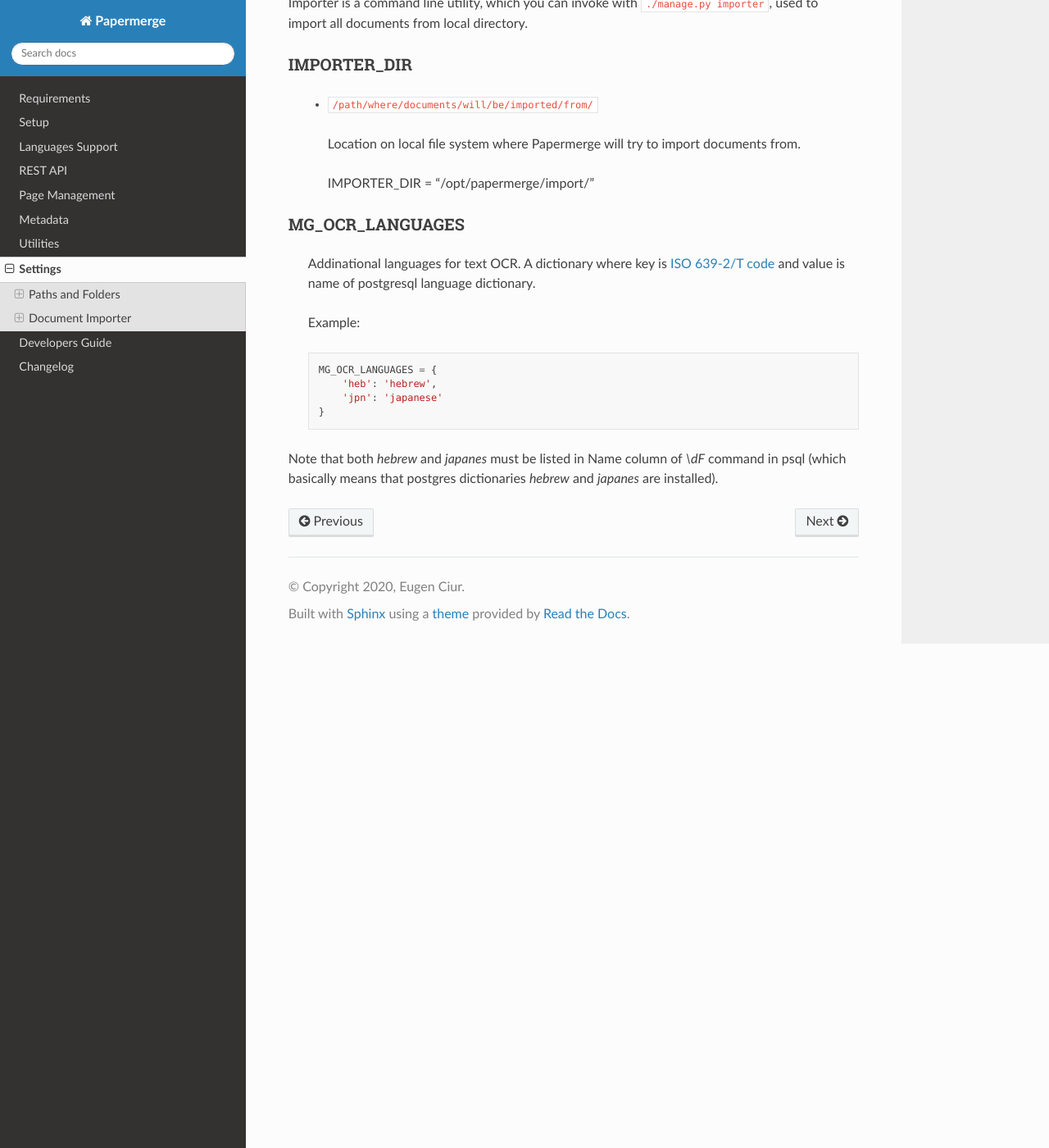
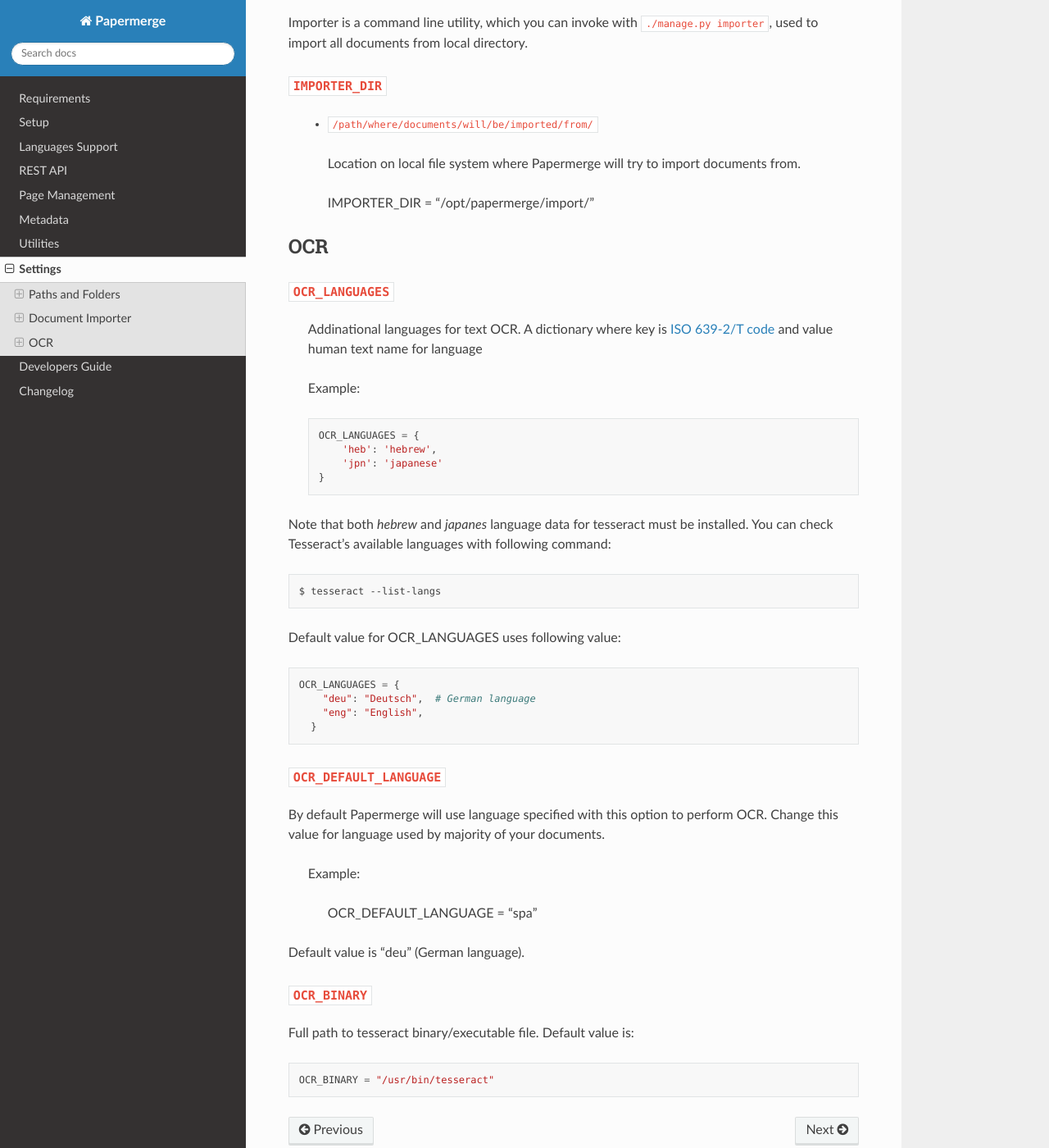
Before and after one commit to ciur/papermerge, a Sphinx documentation site: the page built from docs/source/settings.rst, in a window 1280 px wide and 1400 px high, scrolled down 1727 px. Shown: the whole window at 82% size. Built offline with Sphinx 7.4.7 and the Read the Docs theme 2.0.0, drawn with Linux system fonts in a browser that asks for light colours; some of the changed text lies outside the part shown.

Commit message:
documentation update

```diff
--- a/docs/source/settings.rst
+++ b/docs/source/settings.rst
@@ -28,7 +28,8 @@
 Some of the most used configurations which you might be interest in:
 
     * :ref:`media_dir` - location where all uploaded/imported documents are stored
-    *
+    * :ref:`ocr_languages` - user can select one of those languages to perform OCR
+    * :ref:`ocr_default_language` - default language for OCR
 
 
 Paths and Folders
@@ -36,8 +37,8 @@
 
 .. _db_dir:
 
-DB_DIR
-~~~~~~~
+``DB_DIR``
+~~~~~~~~~~~
 
 * ``/path/to/papermerge/sqlite/db/``
 
@@ -50,8 +51,8 @@
 
 .. _media_dir:
 
-MEDIA_DIR
-~~~~~~~~~~~
+``MEDIA_DIR``
+~~~~~~~~~~~~~~
 
   * ``/path/to/media/``
 
@@ -61,8 +62,8 @@
 
 .. _static_dir:
 
-STATIC_DIR
-~~~~~~~~~~
+``STATIC_DIR``
+~~~~~~~~~~~~~~~~
 
  * ``/path/to/collected/static/assets/``
 
@@ -84,8 +85,8 @@
 
 .. _importer_dir:
 
-IMPORTER_DIR
-~~~~~~~~~~~~
+``IMPORTER_DIR``
+~~~~~~~~~~~~~~~~~
 
  * ``/path/where/documents/will/be/imported/from/``
 
@@ -95,17 +96,54 @@
   IMPORTER_DIR = "/opt/papermerge/import/"
 
 
+OCR
+####
 
-MG_OCR_LANGUAGES
+.. _ocr_languages:
+
+``OCR_LANGUAGES``
 ~~~~~~~~~~~~~~~~~
 
-  Addinational languages for text OCR. A dictionary where key is `ISO 639-2/T code <https://en.wikipedia.org/wiki/List_of_ISO_639-1_codes>`_ and value is name of postgresql language dictionary.
+  Addinational languages for text OCR. A dictionary where key is `ISO 639-2/T code <https://en.wikipedia.org/wiki/List_of_ISO_639-1_codes>`_ and value human
+  text name for language
 
   Example::
 
-    MG_OCR_LANGUAGES = {
+    OCR_LANGUAGES = {
         'heb': 'hebrew',
         'jpn': 'japanese'
     }
 
-Note that both `hebrew` and `japanes` must be listed in Name column of `\\dF` command in psql (which basically means that postgres dictionaries `hebrew` and `japanes` are installed).
+Note that both `hebrew` and `japanes` language data for tesseract must be installed. You can check Tesseract's available languages with following command::
+
+  $ tesseract --list-langs
+
+Default value for OCR_LANGUAGES uses following value::
+
+    OCR_LANGUAGES = {
+        "deu": "Deutsch",  # German language
+        "eng": "English",
+      }
+
+.. _ocr_default_language:
+
+``OCR_DEFAULT_LANGUAGE``
+~~~~~~~~~~~~~~~~~~~~~~~~~
+
+By default Papermerge will use language specified with this option to perform OCR. Change this value for language used by majority of your documents.
+
+  Example:
+
+    OCR_DEFAULT_LANGUAGE = "spa"
+
+Default value is "deu" (German language).
+
+.. _ocr_binary:
+
+``OCR_BINARY``
+~~~~~~~~~~~~~~~~
+
+Full path to tesseract binary/executable file.
+Default value is::
+
+  OCR_BINARY = "/usr/bin/tesseract"
```
Also changed, not shown: 1 other file.
